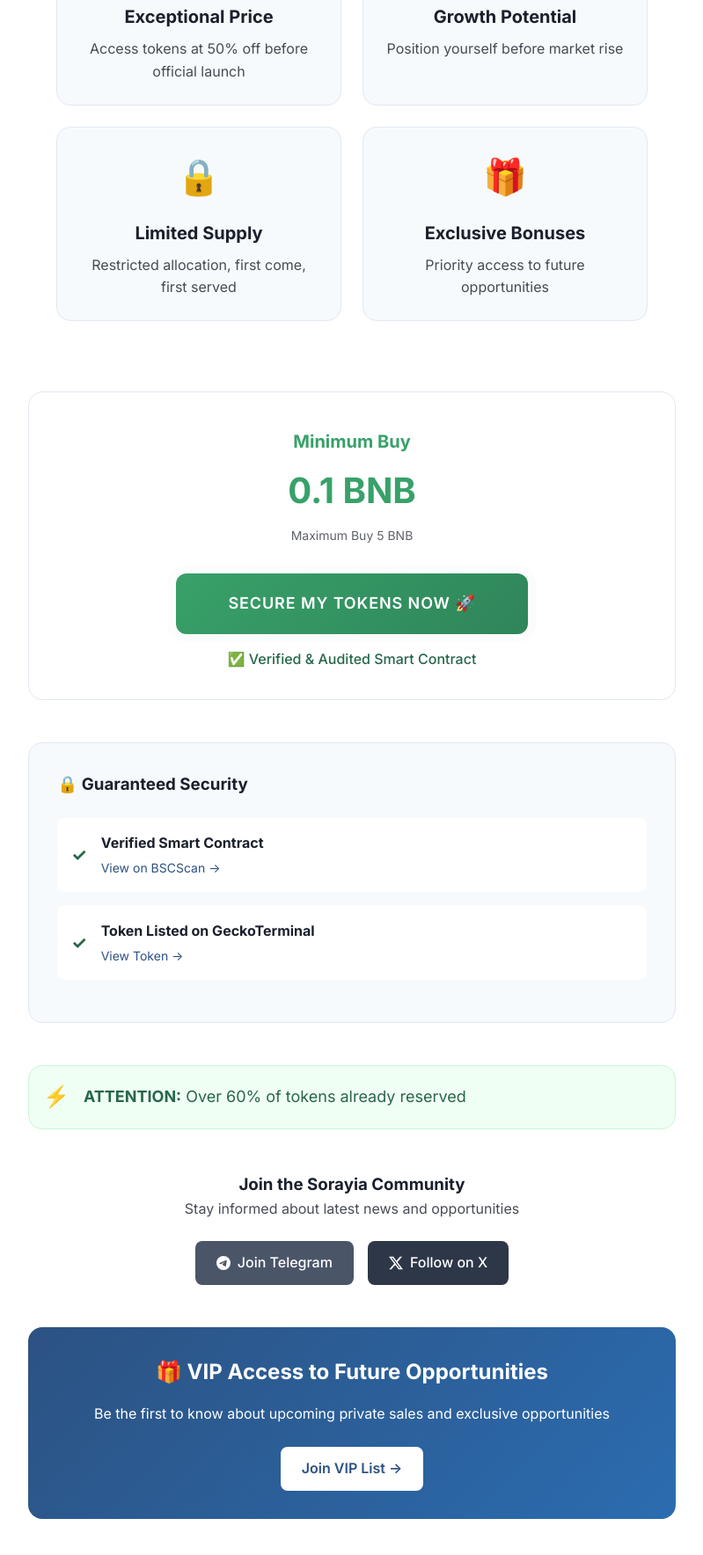
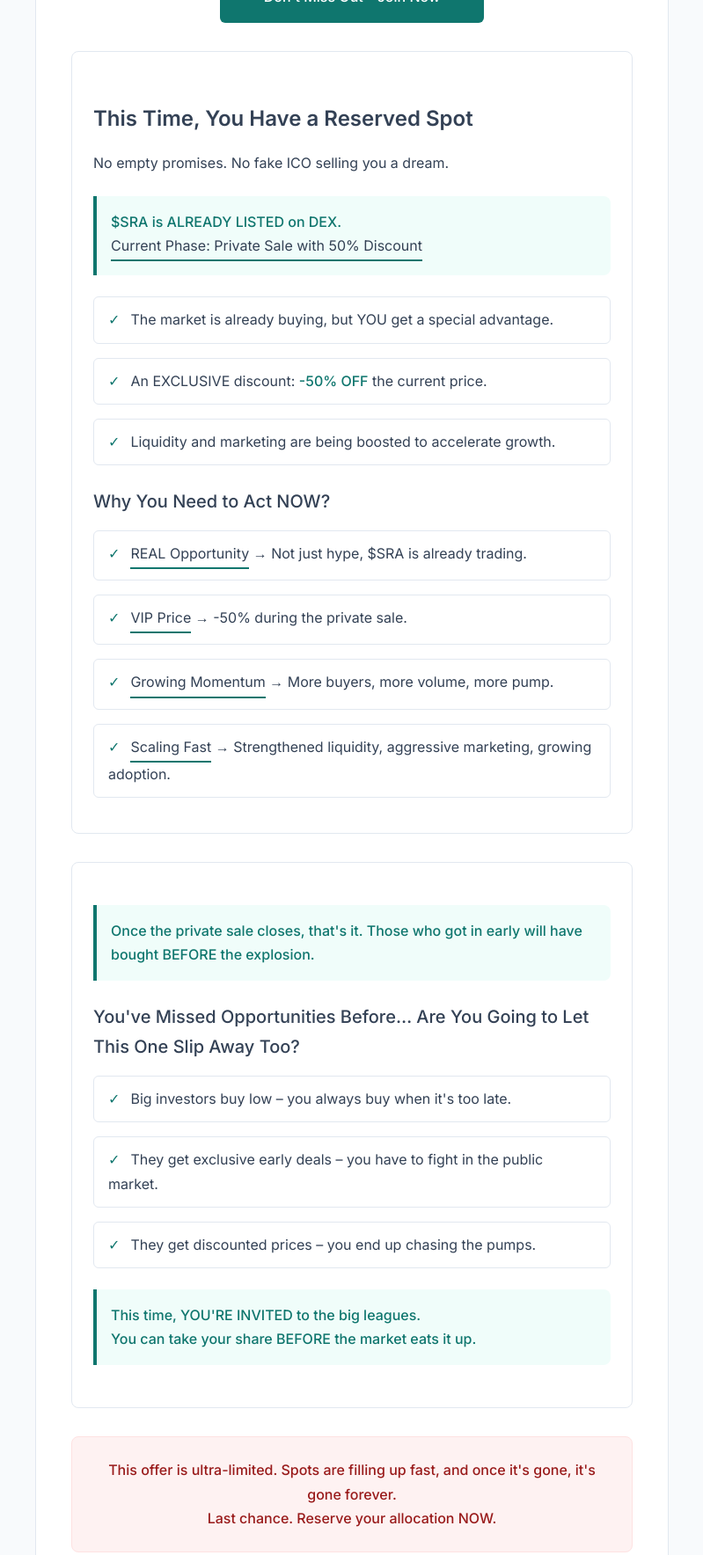
Before and after one commit to ceosorayia/privatesalesorayia.com, a plain HTML site: page index.html in a window 1280 px wide. Shown: the part 824-2592 px from the top of the page at 88% size, without its empty margins (240-1039 px from the left). Drawn offline with Linux system fonts and the light colour scheme.

Commit message:
Update index.html

```diff
--- a/index.html
+++ b/index.html
@@ -3,151 +3,284 @@
 <head>
     <meta charset="UTF-8">
     <meta name="viewport" content="width=device-width, initial-scale=1.0">
-    <title>Sorayia - Exclusive Private Sale -50% 🚀</title>
-    <link rel="stylesheet" href="style.css">
-    <link href="https://fonts.googleapis.com/css2?family=Inter:wght@400;500;600;700&display=swap" rel="stylesheet">
+    <title>$SRA Private Sale - Exclusive 50% Discount Opportunity</title>
+    <link href="https://fonts.googleapis.com/css2?family=Inter:wght@400;500;600&display=swap" rel="stylesheet">
+    <style>
+        :root {
+            --primary-color: #334155;
+            --secondary-color: #64748b;
+            --accent-color: #0f766e;
+            --bg-color: #f8fafc;
+            --text-color: #334155;
+            --border-color: #e2e8f0;
+        }
+
+        * {
+            margin: 0;
+            padding: 0;
+            box-sizing: border-box;
+        }
+
+        body {
+            font-family: 'Inter', sans-serif;
+            line-height: 1.7;
+            color: var(--text-color);
+            background-color: var(--bg-color);
+            padding: 2rem 1rem;
+        }
+
+        .container {
+            max-width: 720px;
+            margin: 0 auto;
+            padding: 2.5rem;
+            background-color: white;
+            border: 1px solid var(--border-color);
+            border-radius: 12px;
+        }
+
+        h1 {
+            font-size: 2rem;
+            color: var(--primary-color);
+            margin-bottom: 2rem;
+            text-align: center;
+            font-weight: 600;
+        }
+
+        h2 {
+            font-size: 1.5rem;
+            color: var(--primary-color);
+            margin: 2rem 0 1rem;
+            font-weight: 600;
+        }
+
+        h3 {
+            font-size: 1.25rem;
+            color: var(--primary-color);
+            margin: 1.5rem 0 1rem;
+            font-weight: 500;
+        }
+
+        .highlight {
+            color: var(--accent-color);
+            font-weight: 500;
+        }
+
+        .highlight-box {
+            background-color: #f0fdfa;
+            border-left: 4px solid var(--accent-color);
+            padding: 1rem;
+            margin: 1.5rem 0;
+            border-radius: 0 8px 8px 0;
+        }
+
+        .important-phase {
+            border-bottom: 2px solid var(--accent-color);
+            display: inline-block;
+            padding-bottom: 2px;
+        }
+
+        .section {
+            margin: 2rem 0;
+            padding: 1.5rem;
+            border: 1px solid var(--border-color);
+            border-radius: 8px;
+            background-color: white;
+        }
+
+        .benefits {
+            list-style: none;
+            margin: 1rem 0;
+        }
+
+        .benefits li {
+            margin-bottom: 1rem;
+            padding: 0.75rem 1rem;
+            border: 1px solid var(--border-color);
+            border-radius: 6px;
+            background-color: white;
+        }
+
+        .benefits li::before {
+            content: "✓";
+            margin-right: 0.75rem;
+            color: var(--accent-color);
+        }
+
+        .warning {
+            background-color: #fef2f2;
+            border: 1px solid #fee2e2;
+            color: #991b1b;
+            padding: 1.5rem;
+            border-radius: 8px;
+            text-align: center;
+            font-weight: 500;
+            margin: 2rem 0;
+        }
+
+        .cta-button {
+            display: block;
+            width: 100%;
+            max-width: 300px;
+            margin: 2rem auto;
+            padding: 1rem 1.5rem;
+            background-color: var(--accent-color);
+            color: white;
+            text-decoration: none;
+            text-align: center;
+            border-radius: 6px;
+            font-weight: 500;
+            font-size: 1rem;
+            transition: background-color 0.2s ease;
+        }
+
+        .cta-button:hover {
+            background-color: #115e59;
+        }
+
+        .price-tag {
+            color: var(--accent-color);
+            font-weight: 500;
+        }
+
+        .verification-section {
+            margin: 2rem 0;
+            padding: 1.5rem;
+            border: 1px solid var(--border-color);
+            border-radius: 8px;
+            background-color: #f8fafc;
+        }
+
+        .verification-links {
+            display: flex;
+            flex-direction: column;
+            gap: 1rem;
+            margin-top: 1rem;
+        }
+
+        .verify-link {
+            display: flex;
+            align-items: center;
+            padding: 0.75rem 1rem;
+            background-color: white;
+            border: 1px solid var(--border-color);
+            border-radius: 6px;
+            color: var(--text-color);
+            text-decoration: none;
+            font-size: 0.9rem;
+            transition: border-color 0.2s ease;
+        }
+
+        .verify-link:hover {
+            border-color: var(--accent-color);
+        }
+
+        .verify-icon {
+            margin-right: 0.75rem;
+            font-size: 1.1rem;
+        }
+
+        @media (max-width: 768px) {
+            .container {
+                padding: 1.5rem;
+            }
+
+            h1 {
+                font-size: 1.75rem;
+            }
+
+            h2 {
+                font-size: 1.25rem;
+            }
+
+            .section {
+                padding: 1rem;
+            }
+        }
+    </style>
 </head>
 <body>
     <div class="container">
-        <div class="main-content">
-            <header>
-                <div class="header-badge">LIMITED OFFER</div>
-                <h1 class="title">
-                    <a href="https://private-sale-coral.vercel.app/">
-                        SORAYIA Exclusive Private Sale<br>
-                        <span class="highlight">50% Discount</span>
-                    </a>
-                </h1>
-                <p class="subtitle">A unique investment opportunity before the official launch</p>
-            </header>
+        <h1>Are You Going to Regret It Again… or Finally Take Action?</h1>
 
-            <main>
-                <div class="timer-card">
-                    <div class="countdown">
-                        <span class="countdown-value">72H</span>
-                        <span class="countdown-label">REMAINING</span>
-                    </div>
-                    <p class="timer-text">This exceptional offer ends in less than 72 hours!</p>
-                </div>
-
-                <div class="value-proposition">
-                    <div class="value-card">
-                        <h2 class="section-title">🎯 Why Invest Now?</h2>
-                        <div class="benefits-grid">
-                            <div class="benefit-item">
-                                <span class="benefit-icon">💎</span>
-                                <h3>Exceptional Price</h3>
-                                <p>Access tokens at 50% off before official launch</p>
-                            </div>
-                            <div class="benefit-item">
-                                <span class="benefit-icon">📈</span>
-                                <h3>Growth Potential</h3>
-                                <p>Position yourself before market rise</p>
-                            </div>
-                            <div class="benefit-item">
-                                <span class="benefit-icon">🔒</span>
-                                <h3>Limited Supply</h3>
-                                <p>Restricted allocation, first come, first served</p>
-                            </div>
-                            <div class="benefit-item">
-                                <span class="benefit-icon">🎁</span>
-                                <h3>Exclusive Bonuses</h3>
-                                <p>Priority access to future opportunities</p>
-                            </div>
-                        </div>
+        <div class="section">
+            <h2>Remember These Missed Opportunities?</h2>
+            <p>Remember <span class="highlight">Binance Coin (BNB) at $30</span>?<br>
+            Your friend told you: "Buy it now, it's going to explode."</p>
+            <p>But no. Too risky. Already too high.<br>
+            A few months later, BNB hit <span class="price-tag">$600</span><br>
+            You looked at your empty portfolio and kicked yourself.</p>
+            <p>What about <span class="highlight">Solana at $1.50</span>?<br>
+            <span class="highlight">Avalanche at $4</span>?<br>
+            Same story.</p>
+            <p>While insiders and whales were buying early, you were watching from the sidelines.</p>
+            <div class="highlight-box">
+                <p class="highlight">Today, history is repeating itself, but this time, you have ONE LAST CHANCE to get in before it's too late.</p>
             </div>
         </div>
 
-                <div class="price-section">
-                    <div class="price-card">
-                        <div class="price-header highlight">
-                            <h3>Minimum Buy</h3>
-                            <div class="price-value">0.1 BNB</div>
-                            <p class="price-note">Maximum Buy 5 BNB</p>
+        <a href="https://private-sale-coral.vercel.app/" class="cta-button">Don't Miss Out - Join Now</a>
+
+        <div class="section">
+            <h2>This Time, You Have a Reserved Spot</h2>
+            <p>No empty promises. No fake ICO selling you a dream.</p>
+            <div class="highlight-box">
+                <p class="highlight">$SRA is ALREADY LISTED on DEX.</p>
+                <p><span class="important-phase">Current Phase: Private Sale with 50% Discount</span></p>
             </div>
-                        <div class="price-cta">
-                            <a href="https://private-sale-coral.vercel.app/" class="cta-button pulse">
-                                SECURE MY TOKENS NOW 🚀
-                            </a>
-                            <p class="security-note">✅ Verified & Audited Smart Contract</p>
+
+            <div class="benefits">
+                <li>The market is already buying, but YOU get a special advantage.</li>
+                <li>An EXCLUSIVE discount: <span class="price-tag">-50% OFF</span> the current price.</li>
+                <li>Liquidity and marketing are being boosted to accelerate growth.</li>
             </div>
+
+            <h3>Why You Need to Act NOW?</h3>
+            <ul class="benefits">
+                <li><span class="important-phase">REAL Opportunity</span> → Not just hype, $SRA is already trading.</li>
+                <li><span class="important-phase">VIP Price</span> → -50% during the private sale.</li>
+                <li><span class="important-phase">Growing Momentum</span> → More buyers, more volume, more pump.</li>
+                <li><span class="important-phase">Scaling Fast</span> → Strengthened liquidity, aggressive marketing, growing adoption.</li>
+            </ul>
+        </div>
+
+        <div class="section">
+            <div class="highlight-box">
+                <p class="highlight">Once the private sale closes, that's it. Those who got in early will have bought BEFORE the explosion.</p>
+            </div>
+
+            <h3>You've Missed Opportunities Before… Are You Going to Let This One Slip Away Too?</h3>
+            <ul class="benefits">
+                <li>Big investors buy low – you always buy when it's too late.</li>
+                <li>They get exclusive early deals – you have to fight in the public market.</li>
+                <li>They get discounted prices – you end up chasing the pumps.</li>
+            </ul>
+
+            <div class="highlight-box">
+                <p class="highlight">This time, YOU'RE INVITED to the big leagues.</p>
+                <p class="highlight">You can take your share BEFORE the market eats it up.</p>
             </div>
         </div>
 
-                <div class="trust-section">
-                    <div class="verification-card">
-                        <h3>🔒 Guaranteed Security</h3>
-                        <div class="verification-items">
-                            <div class="verification-item">
-                                <span class="check-icon">✓</span>
-                                <div>
-                                    <strong>Verified Smart Contract</strong>
-                                    <a href="https://bscscan.com/address/0xaA5B9f8Cea06543c194A93f209049901Ee569d57" class="contract-link">
-                                        View on BSCScan →
-                                    </a>
-                                </div>
-                            </div>
-                            <div class="verification-item">
-                                <span class="check-icon">✓</span>
-                                <div>
-                                    <strong>Token Listed on GeckoTerminal</strong>
-                                    <a href="https://www.geckoterminal.com/fr?q=0x424516fBe635c5642723AB6c1b413fF61B177dd6" class="contract-link">
-                                        View Token →
-                                    </a>
-                                </div>
-                            </div>
-                        </div>
-                    </div>
+        <div class="warning">
+            <p>This offer is ultra-limited. Spots are filling up fast, and once it's gone, it's gone forever.</p>
+            <p>Last chance. Reserve your allocation NOW.</p>
         </div>
 
-                <div class="alert-banner">
-                    <div class="alert-content">
-                        <span class="alert-icon">⚡️</span>
-                        <p><strong>ATTENTION:</strong> Over 60% of tokens already reserved</p>
-                    </div>
-                </div>
-
-                <div class="community-section">
-                    <h3>Join the Sorayia Community</h3>
-                    <p class="community-subtitle">Stay informed about latest news and opportunities</p>
-                    <div class="social-links">
-                        <a href="https://t.me/sorayiadotom" class="social-button telegram">
-                            <svg xmlns="http://www.w3.org/2000/svg" width="16" height="16" fill="currentColor" viewBox="0 0 16 16">
-                                <path d="M16 8A8 8 0 1 1 0 8a8 8 0 0 1 16 0zM8.287 5.906c-.778.324-2.334.994-4.666 2.01-.378.15-.577.298-.595.442-.03.243.275.339.69.47l.175.055c.408.133.958.288 1.243.294.26.006.549-.1.868-.32 2.179-1.471 3.304-2.214 3.374-2.23.05-.012.12-.026.166.016.047.041.042.12.037.141-.03.129-1.227 1.241-1.846 1.817-.193.18-.33.307-.358.336a8.154 8.154 0 0 1-.188.186c-.38.366-.664.64.015 1.088.327.216.589.393.85.571.284.194.568.387.936.629.093.06.183.125.27.187.331.236.63.448.997.414.214-.02.435-.22.547-.82.265-1.417.786-4.486.906-5.751a1.426 1.426 0 0 0-.013-.315.337.337 0 0 0-.114-.217.526.526 0 0 0-.31-.093c-.3.005-.763.166-2.984 1.09z"/>
-                            </svg>
-                            Join Telegram
+        <div class="verification-section">
+            <h3>Verify Smart Contract & Token</h3>
+            <div class="verification-links">
+                <a href="https://bscscan.com/address/0xaA5B9f8Cea06543c194A93f209049901Ee569d57" target="_blank" class="verify-link">
+                    <span class="verify-icon">🔍</span>
+                    View Private Sale Contract on BSCScan
                 </a>
-                        <a href="https://x.com/sorayiadotcom" class="social-button twitter">
-                            <svg xmlns="http://www.w3.org/2000/svg" width="16" height="16" fill="currentColor" viewBox="0 0 16 16">
-                                <path d="M12.6.75h2.454l-5.36 6.142L16 15.25h-4.937l-3.867-5.07-4.425 5.07H.316l5.733-6.57L0 .75h5.063l3.495 4.633L12.601.75Zm-.86 13.028h1.36L4.323 2.145H2.865l8.875 11.633Z"/>
-                            </svg>
-                            Follow on X
+                <a href="https://www.geckoterminal.com/fr?q=0x424516fBe635c5642723AB6c1b413fF61B177dd6" target="_blank" class="verify-link">
+                    <span class="verify-icon">📊</span>
+                    View Token on Gecko Terminal
                 </a>
             </div>
         </div>
 
-                <div class="vip-section">
-                    <div class="vip-card">
-                        <h3>🎁 VIP Access to Future Opportunities</h3>
-                        <p>Be the first to know about upcoming private sales and exclusive opportunities</p>
-                        <a href="https://docs.google.com/forms/d/e/1FAIpQLSeW-ir7JInnFDwxhjucVyxmBjU8OmMWtHxWJH2PvGoUcULA4Q/viewform?usp=header" class="vip-button">
-                            Join VIP List →
-                        </a>
-                    </div>
-                </div>
-            </main>
-
-            <footer>
-                <p> 2025 Sorayia.com - All rights reserved</p>
-                <div class="footer-links">
-                    <a href="#">Terms & Conditions</a>
-                    <span>•</span>
-                    <a href="#">Privacy Policy</a>
-                    <span>•</span>
-                    <a href="#">Contact</a>
-                </div>
-            </footer>
-        </div>
+        <a href="https://private-sale-coral.vercel.app/" class="cta-button">Reserve Your Allocation NOW</a>
     </div>
 </body>
 </html>
```
Lines whose indentation alone changed are shown as unchanged.
